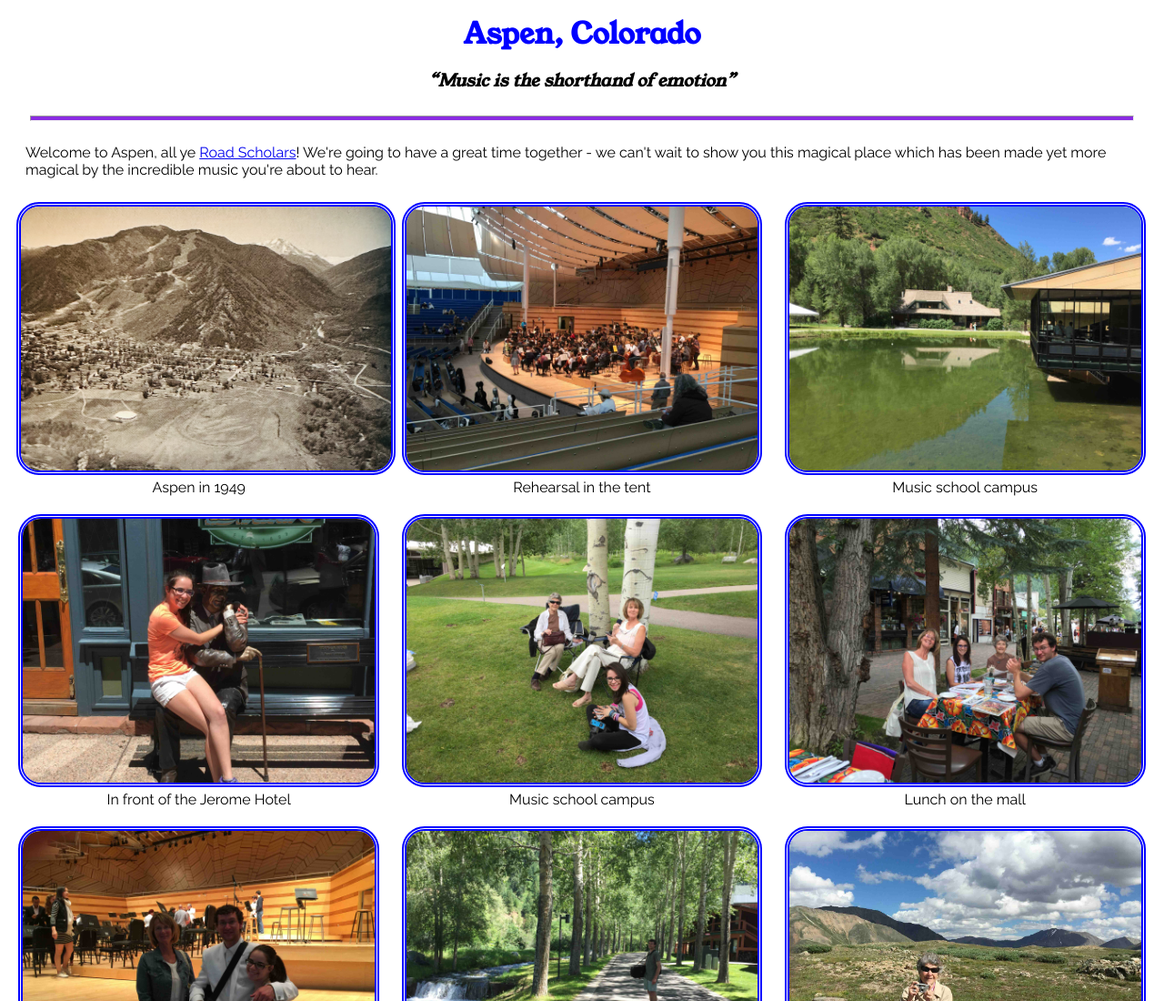
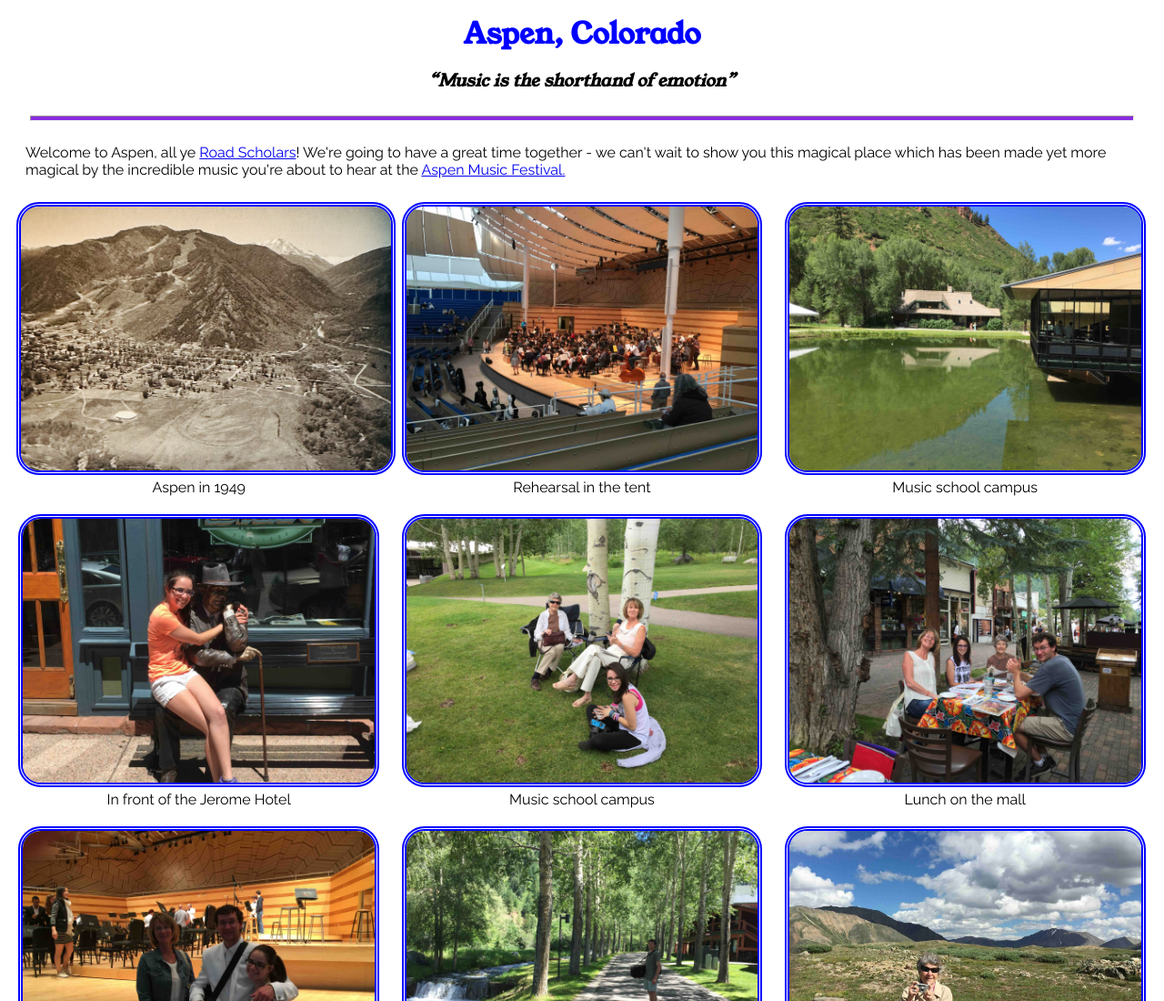
Before and after one commit to sclarb/Aspen, a plain HTML site: page index.html in a window 1280 px wide. Shown: the top 1100 px of the page at 91% size. Drawn offline with Linux system fonts and the light colour scheme.

Commit message:
add festival link

```diff
--- a/index.html
+++ b/index.html
@@ -42,7 +42,7 @@
     <hr>
 
     <div class="writing">
-        <p>Welcome to Aspen, all ye <a href="https://www.roadscholar.org/find-an-adventure/13900/Aspen-Music-Festival" target="_blank">Road Scholars</a>! We're going to have a great time together - we can't wait to show you this magical place which has been made yet more magical by the incredible music you're about to hear.</p>
+        <p>Welcome to Aspen, all ye <a href="https://www.roadscholar.org/find-an-adventure/13900/Aspen-Music-Festival" target="_blank">Road Scholars</a>! We're going to have a great time together - we can't wait to show you this magical place which has been made yet more magical by the incredible music you're about to hear at the <a href="https://www.aspenmusicfestival.com/" target="_blank">Aspen Music Festival.</a></p>
     </div>
 
     <div class="row">
```
